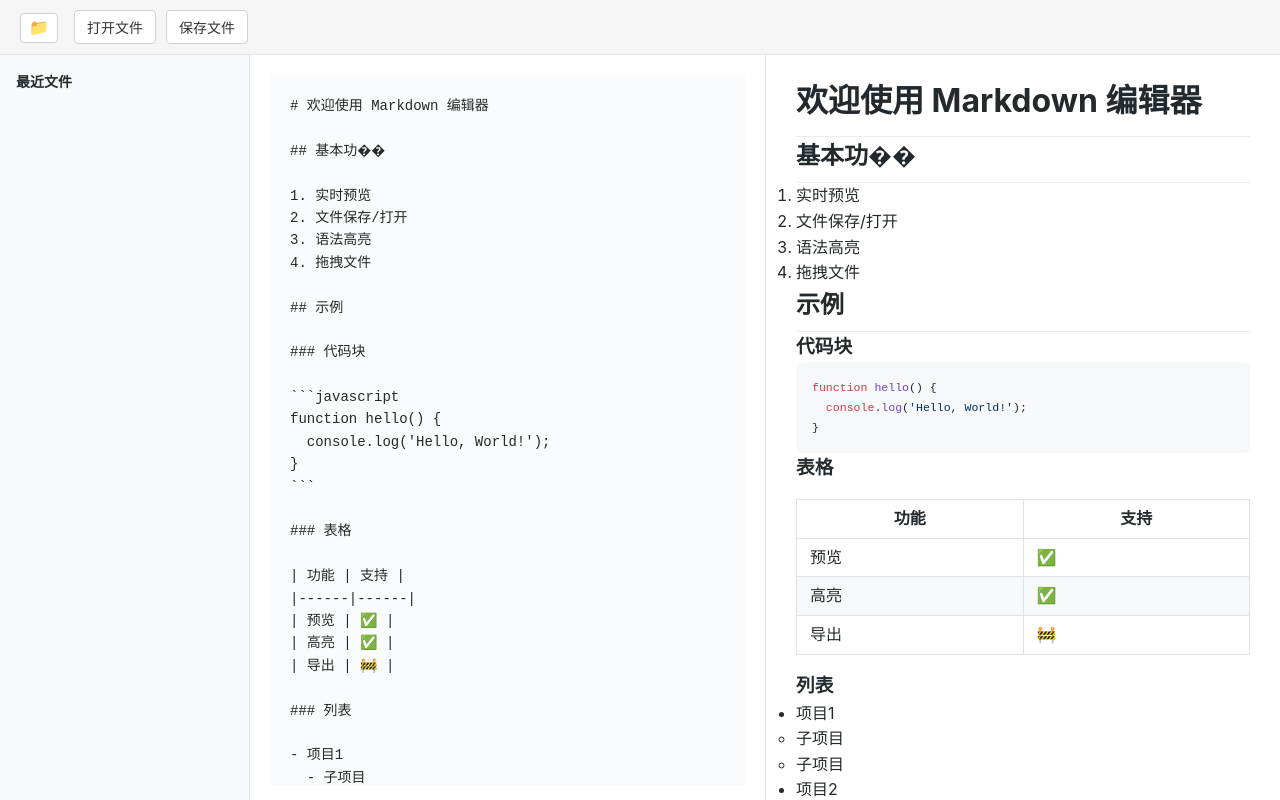
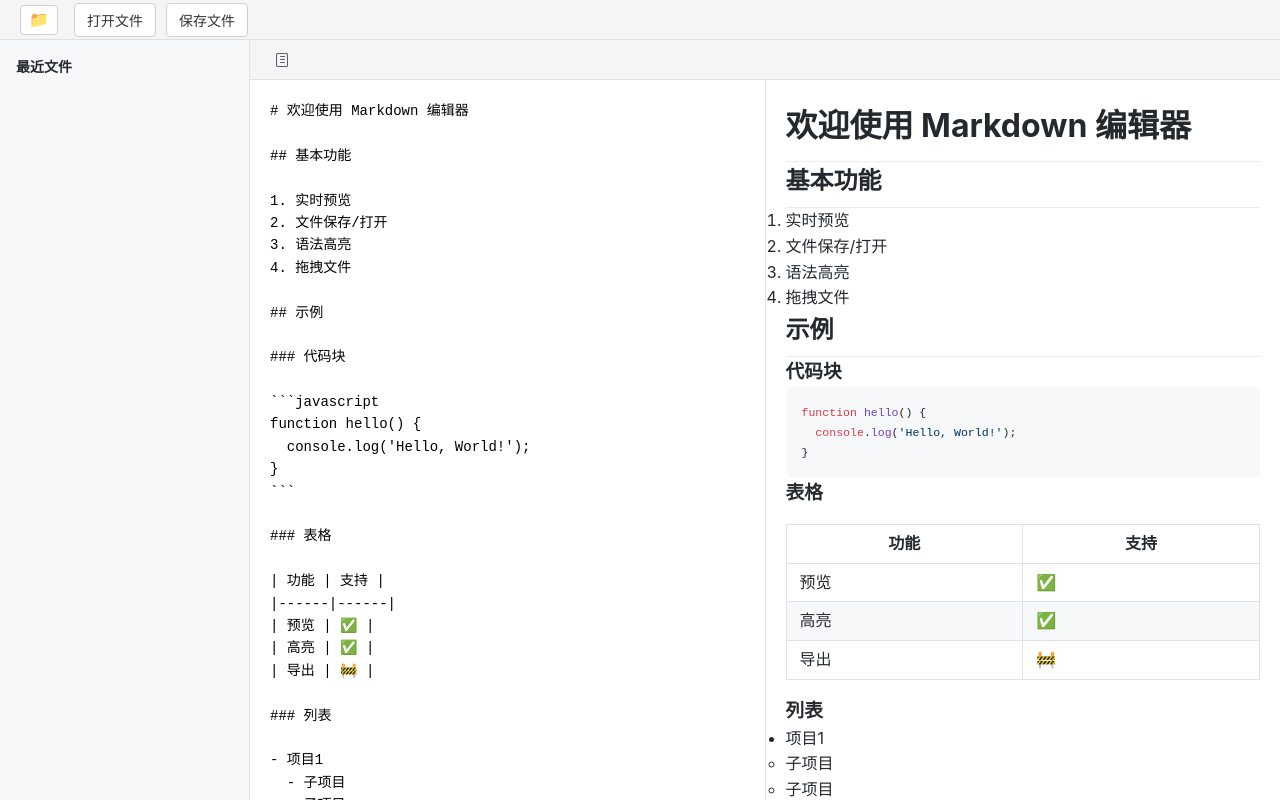
Before and after one commit to Ecluna/Lumen, a Vue app: page / in a window 1280 px wide. Built offline with nearby package versions, Linux system fonts and the light colour scheme.

Commit message:
💄 style: improve sidebar behavior

```diff
--- a/src/components/Editor.vue
+++ b/src/components/Editor.vue
@@ -1,5 +1,26 @@
 <template>
-  <div class="editor-container">
+  <div class="editor-container" :class="{ 'sidebar-hidden': !showSidebar }">
+    <!-- 侧边栏 -->
+    <div class="sidebar" v-show="showSidebar">
+      <div class="outline">
+        <!-- 这里后续会放大纲内容 -->
+      </div>
+    </div>
+
+    <!-- 编辑区域 -->
+    <div class="content-area">
+      <!-- 工具栏 -->
+      <div class="toolbar">
+        <button class="toolbar-btn" @click="toggleSidebar">
+          <svg viewBox="0 0 16 16" width="16" height="16">
+            <path fill="currentColor" d="M2 2.5A1.5 1.5 0 013.5 1h9A1.5 1.5 0 0114 2.5v11a1.5 1.5 0 01-1.5 1.5h-9A1.5 1.5 0 012 13.5v-11zM3.5 2a.5.5 0 00-.5.5v11a.5.5 0 00.5.5h9a.5.5 0 00.5-.5v-11a.5.5 0 00-.5-.5h-9z"/>
+            <path fill="currentColor" d="M6 4.5a.5.5 0 01.5-.5h4a.5.5 0 010 1h-4a.5.5 0 01-.5-.5zm0 3a.5.5 0 01.5-.5h4a.5.5 0 010 1h-4a.5.5 0 01-.5-.5zm0 3a.5.5 0 01.5-.5h4a.5.5 0 010 1h-4a.5.5 0 01-.5-.5z"/>
+          </svg>
+        </button>
+      </div>
+
+      <!-- 编辑器主体 -->
+      <div class="editor-main">
         <div class="editor-wrapper">
           <textarea
             v-model="markdownContent"
@@ -14,6 +35,8 @@
           class="preview-wrapper markdown-body"
           v-html="htmlContent"
         ></div>
+      </div>
+    </div>
   </div>
 </template>
 
@@ -42,7 +65,7 @@ const md = new MarkdownIt({
 
 const initialContent = `# 欢迎使用 Markdown 编辑器
 
-## 基本功��
+## 基本功能
 
 1. 实时预览
 2. 文件保存/打开
@@ -82,6 +105,14 @@ function hello() {
 
 const markdownContent = ref(initialContent)
 const htmlContent = ref('')
+
+// 侧边栏状态
+const showSidebar = ref(false)
+
+// 切换侧边栏
+const toggleSidebar = () => {
+  showSidebar.value = !showSidebar.value
+}
 
 // 处理输入
 const handleInput = async () => {
@@ -125,19 +156,79 @@ defineExpose({
 
 .editor-container {
   display: flex;
-  height: calc(100vh - 50px);
-  width: 100%;
-  transition: width 0.3s ease;
+  height: 100vh;
+  background: #fff;
 }
 
+/* 侧边栏样式 */
+.sidebar {
+  width: 250px;
+  border-right: 1px solid #e1e4e8;
+  background: #f8f9fa;
+  transition: all 0.3s ease;
+  flex-shrink: 0; /* 防止侧边栏被压缩 */
+}
+
+/* 内容区域样式 */
+.content-area {
+  flex: 1;
+  display: flex;
+  flex-direction: column;
+  min-width: 0;
+  transition: margin-left 0.3s ease;
+}
+
+/* 工具栏样式 */
+.toolbar {
+  height: 40px;
+  border-bottom: 1px solid #e1e4e8;
+  display: flex;
+  align-items: center;
+  padding: 0 8px;
+  background: #f8f9fa;
+}
+
+.toolbar-btn {
+  padding: 4px;
+  background: none;
+  border: none;
+  border-radius: 4px;
+  color: #57606a;
+  cursor: pointer;
+  display: flex;
+  align-items: center;
+  justify-content: center;
+}
+
+.toolbar-btn:hover {
+  background: #e1e4e8;
+  color: #24292e;
+}
+
+/* 编辑器主体样式 */
+.editor-main {
+  flex: 1;
+  display: flex;
+  overflow: hidden;
+}
+
+/* 调整编辑器和预览区域样式 */
 .editor-wrapper,
 .preview-wrapper {
-  width: 50%;
+  flex: 1;
+  overflow-y: auto;
   padding: 20px;
-  overflow-y: auto;
-  transition: width 0.3s ease;
 }
 
+/* 隐藏侧边栏时的样式 */
+.sidebar-hidden .sidebar {
+  width: 0;
+  padding: 0;
+  border: none;
+  overflow: hidden;
+}
+
+/* 调整原有样式 */
 .markdown-input {
   width: 100%;
   height: 100%;
@@ -147,15 +238,11 @@ defineExpose({
   font-family: 'Fira Code', monospace;
   font-size: 14px;
   line-height: 1.6;
-  padding: 20px;
-  background-color: #fafbfc;
-  color: #24292e;
+  background: transparent;
 }
 
 .preview-wrapper {
   border-left: 1px solid #e1e4e8;
-  background-color: #ffffff;
-  padding: 20px 30px;
 }
 
 /* 预览区域的基础样式 */
```
Lines whose indentation alone changed are shown as unchanged.
